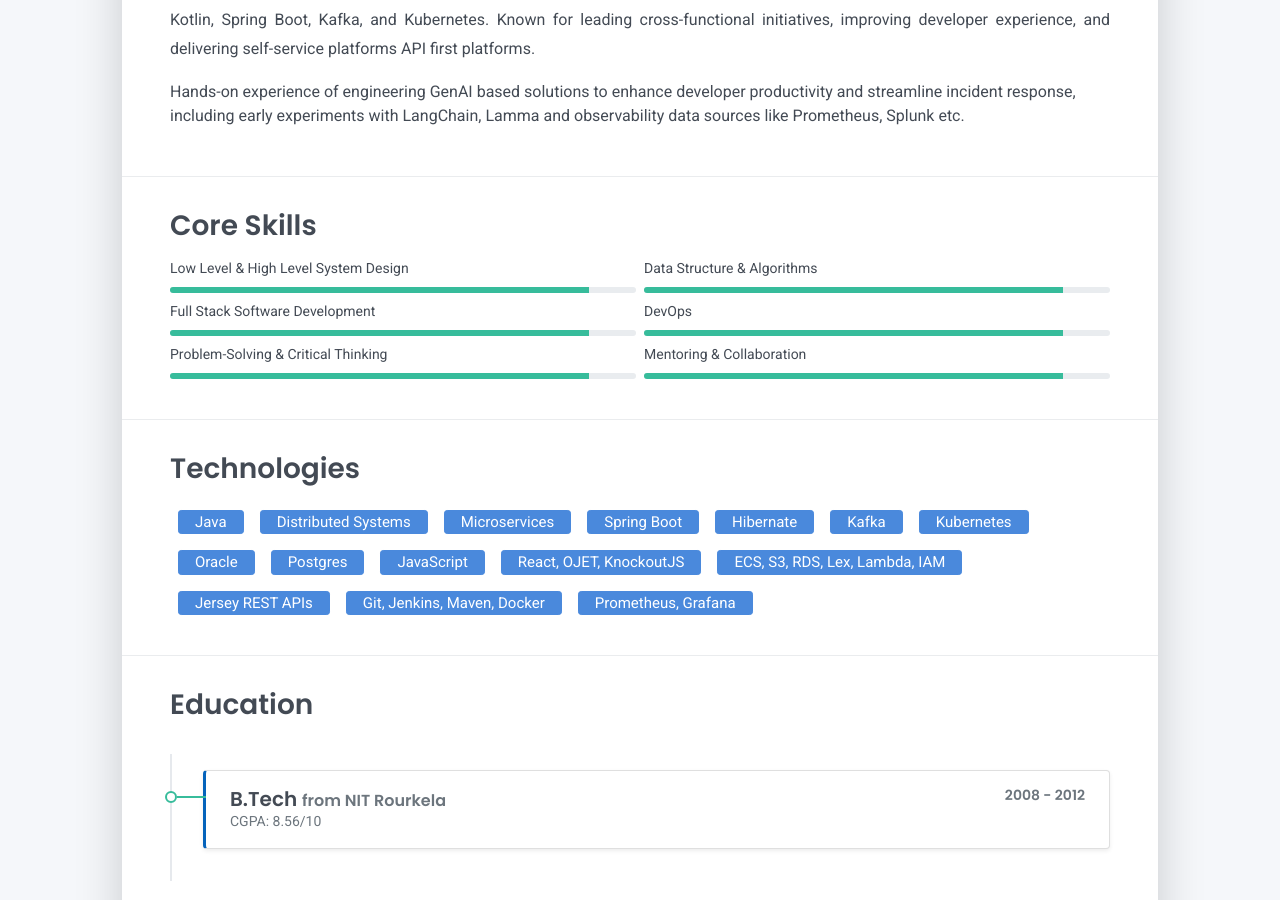
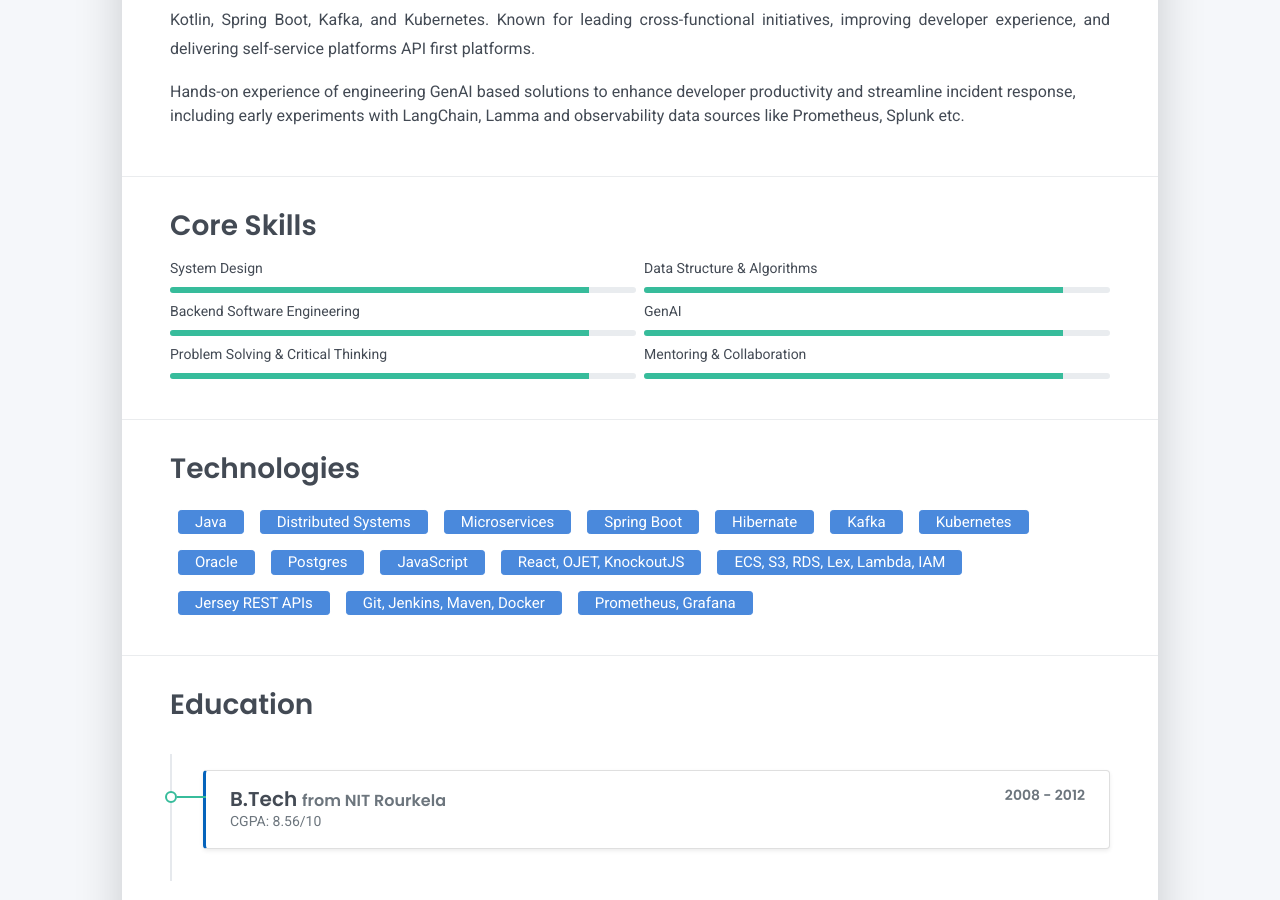
Before and after one commit to anandkshitiz/anandkshitiz.github.io, a Jekyll site: the page built from tabs/about.md, in a window 1280 px wide and 900 px high, scrolled down 357 px. Built offline with Jekyll 4.4.1, drawn with Linux system fonts in a browser that asks for light colours.

Commit message:
work ex changes

```diff
--- a/tabs/about/content/skills-section.html
+++ b/tabs/about/content/skills-section.html
@@ -1,21 +1,21 @@
 <h2 class="h3 mb-2">Core Skills</h2>
 <div class="row g-1">
   <div class="col-md-6">
-    <div class="mb-1"><span class="small">Low Level & High Level System Design</span>
+    <div class="mb-1"><span class="small">System Design</span>
       <div class="progress my-1" style="height: 6px;">
         <div class="progress-bar bg-success" role="progressbar" data-aos="zoom-in-right" data-aos-delay="100"
           data-aos-anchor=".skills-section" style="width: 90%" aria-valuenow="90" aria-valuemin="0" aria-valuemax="100">
         </div>
       </div>
     </div>
-    <div class="mb-1"><span class="small">Full Stack Software Development</span>
+    <div class="mb-1"><span class="small">Backend Software Engineering</span>
       <div class="progress my-1" style="height: 6px;">
         <div class="progress-bar bg-success" role="progressbar" data-aos="zoom-in-right" data-aos-delay="200"
           data-aos-anchor=".skills-section" style="width: 90%" aria-valuenow="90" aria-valuemin="0" aria-valuemax="100">
         </div>
       </div>
     </div>
-    <div class="mb-1"><span class="small">Problem-Solving & Critical Thinking</span>
+    <div class="mb-1"><span class="small">Problem Solving & Critical Thinking</span>
       <div class="progress my-1" style="height: 6px;">
         <div class="progress-bar bg-success" role="progressbar" data-aos="zoom-in-right" data-aos-delay="300"
           data-aos-anchor=".skills-section" style="width: 90%" aria-valuenow="70" aria-valuemin="0" aria-valuemax="100">
@@ -31,10 +31,10 @@
         </div>
       </div>
     </div>
-    <div class="mb-1"><span class="small">DevOps</span>
+    <div class="mb-1"><span class="small">GenAI</span>
       <div class="progress my-1" style="height: 6px;">
         <div class="progress-bar bg-success" role="progressbar" data-aos="zoom-in-right" data-aos-delay="400"
-          data-aos-anchor=".skills-section" style="width: 90%" aria-valuenow="90" aria-valuemin="0" aria-valuemax="100">
+          data-aos-anchor=".skills-section" style="width: 90%" aria-valuenow="60" aria-valuemin="0" aria-valuemax="100">
         </div>
       </div>
     </div>
```
